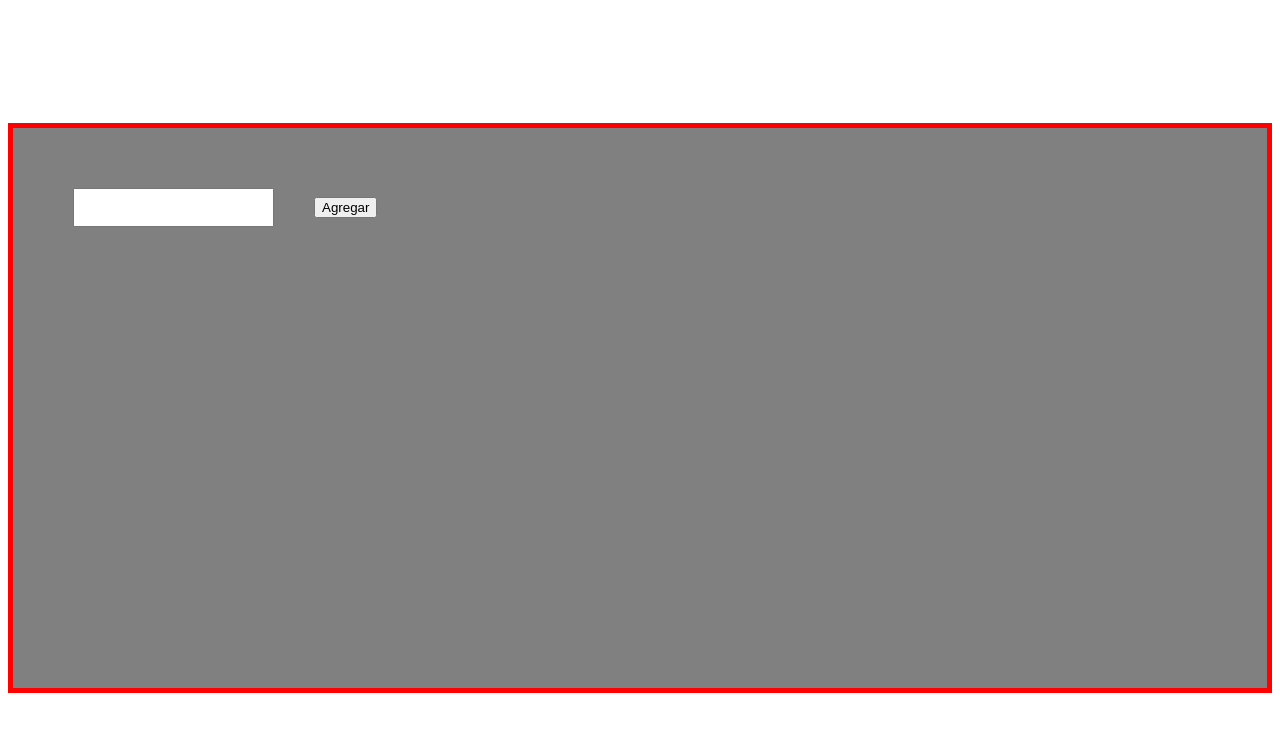
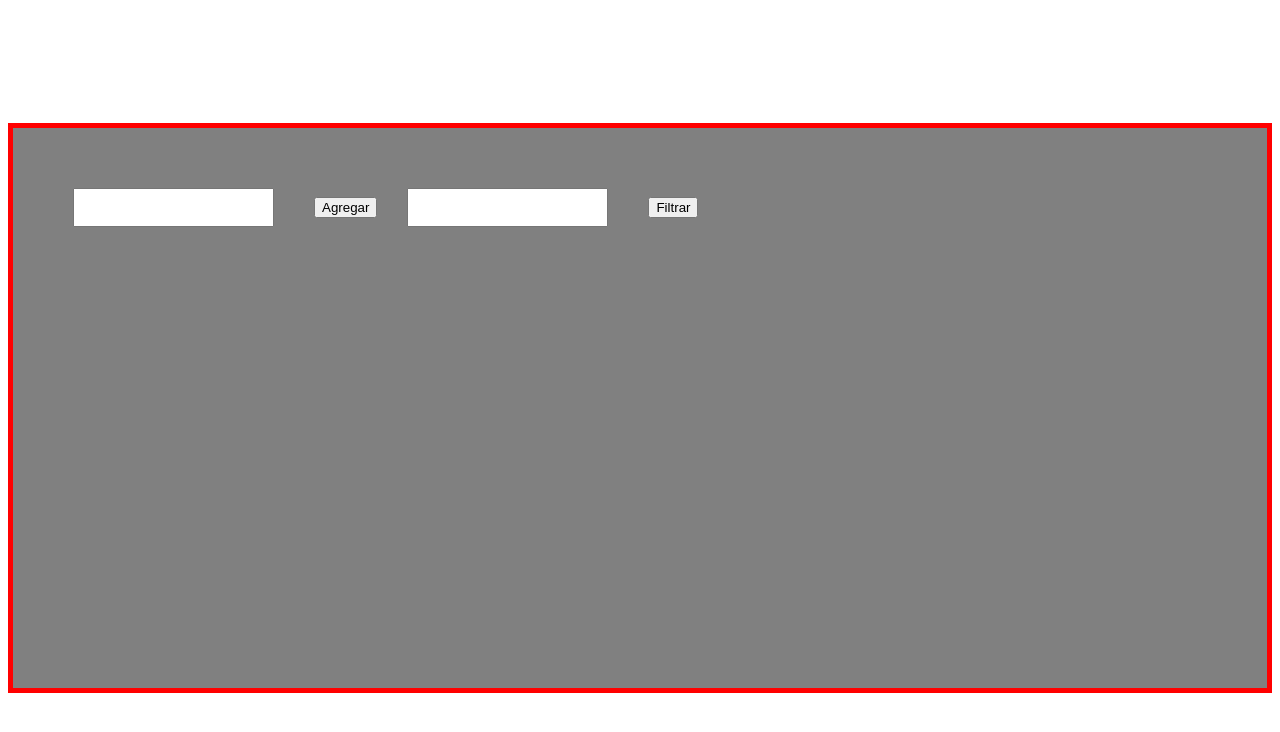
Before and after one commit to Ivanrodriguezr/practicaDev, a React (Create React App) app: page / in a window 1280 px wide. Shown: the top 732 px of the page. Built offline with nearby package versions, Linux system fonts and the light colour scheme.

Commit message:
filtro de tareas

```diff
--- a/src/componentes/Contenedor.js
+++ b/src/componentes/Contenedor.js
@@ -21,10 +21,15 @@ const AddButton = styled.button`
 
 const Contenedor = () => {
     const [input, setInput] = useState('');
+    const [inputFilter,setInputFilter] = useState('');
     const [listaDeTareas, setListaDeTareas] = useState([]);
 
     const inputChange = (ev) => {
         setInput(ev.target.value);
+    }
+
+    const inputChangeFilter = (ev) => {
+        setInputFilter(ev.target.value);
     }
 
     const onButtonClick = () => {
@@ -39,9 +44,6 @@ const Contenedor = () => {
 
 
     const updateTask = (tareaId) =>{
-
-        //listaDeTareas.map(setNewValue(input,tareaId))
-        //const updatedArray = listaDeTareas.map(task =>(task.id == tareaId)?(task.nombre = input): task)
         const updatedArray = listaDeTareas.map(
             function(task) {
                 if (task.id == tareaId){
@@ -52,19 +54,29 @@ const Contenedor = () => {
 
 
         )
-        //const updatedArray = listaDeTareas.map()
+        setListaDeTareas(updatedArray);
+    }
 
-        //listaDeTareas.map((tareaId) => (tareaId == input.id)?)
-        setListaDeTareas(updatedArray);
-        console.log(updatedArray)
+    const onButtonClickFilter = () => {
+        const filteredList = listaDeTareas.filter(function(task){
+            if (task.nombre == inputFilter){
+                return task;
+            }
+
+        })
+        setListaDeTareas(filteredList);
     }
 
     return (
       <Widget>
-          <CampoTexto onChange={inputChange} value={input} type="text" id="campText" name="campoTexto"></CampoTexto>
-          <AddButton onClick={onButtonClick}>
-            Agregar
-           </AddButton>
+            <CampoTexto onChange={inputChange} value={input} type="text" id="campText" name="campoTexto"></CampoTexto>
+            <AddButton onClick={onButtonClick}>
+                Agregar
+            </AddButton>
+            <CampoTexto onChange={inputChangeFilter} value={inputFilter} type="text" id="filterText" name="CampoTexto"></CampoTexto>
+            <AddButton onClick={onButtonClickFilter}>
+                Filtrar
+            </AddButton>
            {
             listaDeTareas.map( tarea => (
                 <Tarea deleteT={deleteTask} update={updateTask} tarea ={tarea}/>
```
